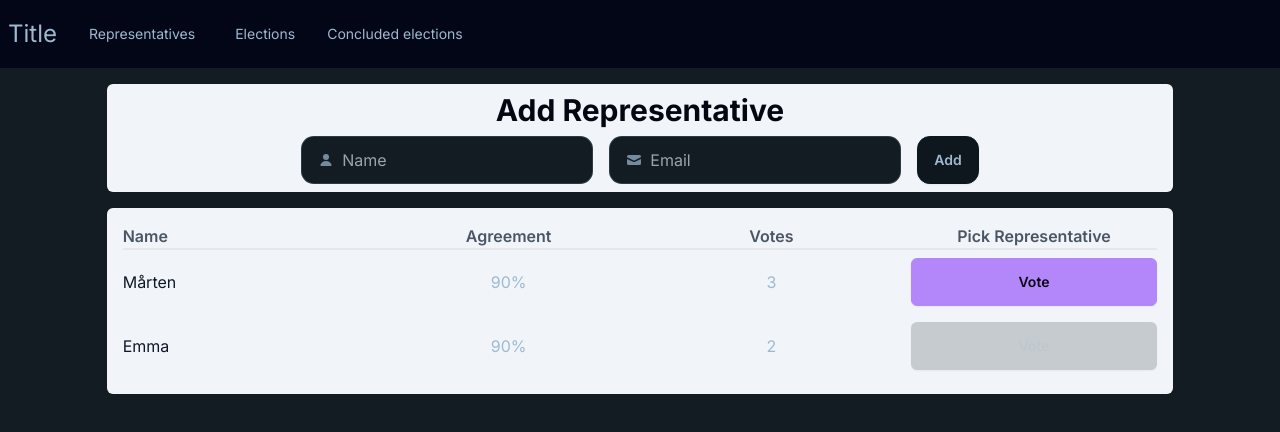
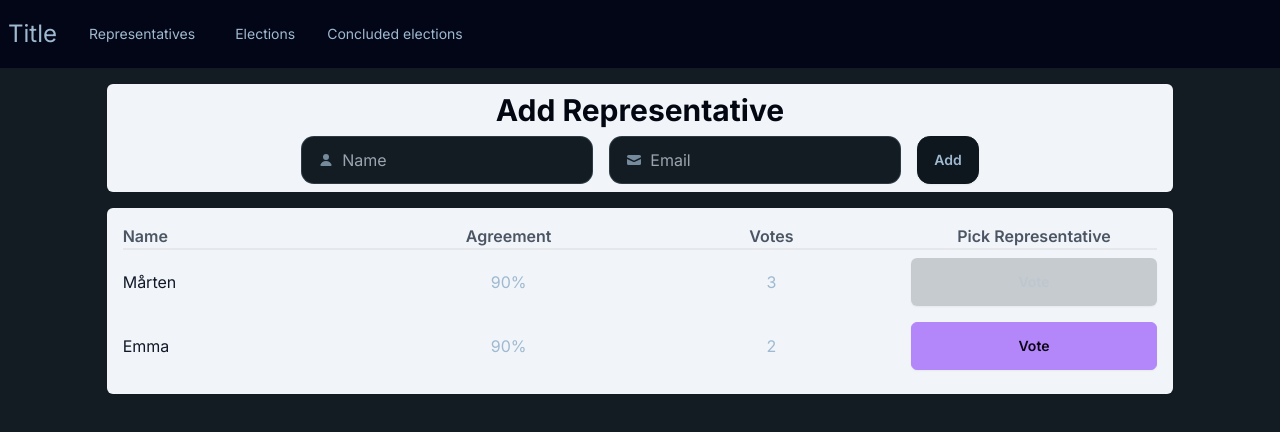
Before and after one commit to martensoderlind/Final-weekend-assignment, a Next.js app: page /representatives in a window 1280 px wide. Shown: the top 432 px of the page. Built offline with nearby package versions, Linux system fonts and the light colour scheme.

Commit message:
function to pick new representative

```diff
--- a/src/features/elections/components/representative.tsx
+++ b/src/features/elections/components/representative.tsx
@@ -1,12 +1,26 @@
+import { revalidatePath } from "next/cache";
+import { chatService } from "../instance";
 import { RepresentativeInformation } from "./representative-board";
 
-const votersRepresentativ = "024bde8c-df3a-43ee-9fa8-2decd24c054f";
+const voter = {
+  id: "c4409dc1-ad5b-4e2a-a8e5-de2051e7a6c9",
+  representativeId: "c4409dc1-ad5b-4e2a-a8e5-de2051e7a6c9",
+  voteDate: "2024-10-10",
+};
 
 export default function Representative({
   representativeInformation,
 }: {
   representativeInformation: RepresentativeInformation;
 }) {
+  async function handleClick() {
+    "use server";
+    await chatService.updateVoterRepresentative(
+      voter.id,
+      representativeInformation.id
+    );
+    revalidatePath("/representatives");
+  }
   return (
     <article className="grid grid-cols-4 gap-4 my-2">
       <p className="pt-3 text-gray-900">{representativeInformation.name}</p>
@@ -15,7 +29,12 @@ export default function Representative({
       <button
         className="btn btn-accent rounded-md"
         disabled={
-          votersRepresentativ === representativeInformation.id ? true : false
+          voter.representativeId === representativeInformation.id ? true : false
+        }
+        onClick={
+          voter.representativeId === representativeInformation.id
+            ? undefined
+            : handleClick
         }
       >
         Vote
--- a/src/features/elections/repository.ts
+++ b/src/features/elections/repository.ts
@@ -11,5 +11,10 @@ export function createRepository() {
     async createRepresentative(representative: Representatives) {
       representatives.push(representative);
     },
+    async updateVoterRepresentative(id: string, representativeId: string) {
+      const voterToUpdate = voters.find((voter) => voter.id === id);
+      voterToUpdate!.representativeId = representativeId;
+      console.log("updated representative");
+    },
   };
 }
--- a/src/features/elections/service.ts
+++ b/src/features/elections/service.ts
@@ -47,5 +47,8 @@ export function createService() {
       };
       await repository.createRepresentative(representative);
     },
+    async updateVoterRepresentative(id: string, representativeId: string) {
+      await repository.updateVoterRepresentative(id, representativeId);
+    },
   };
 }
```
